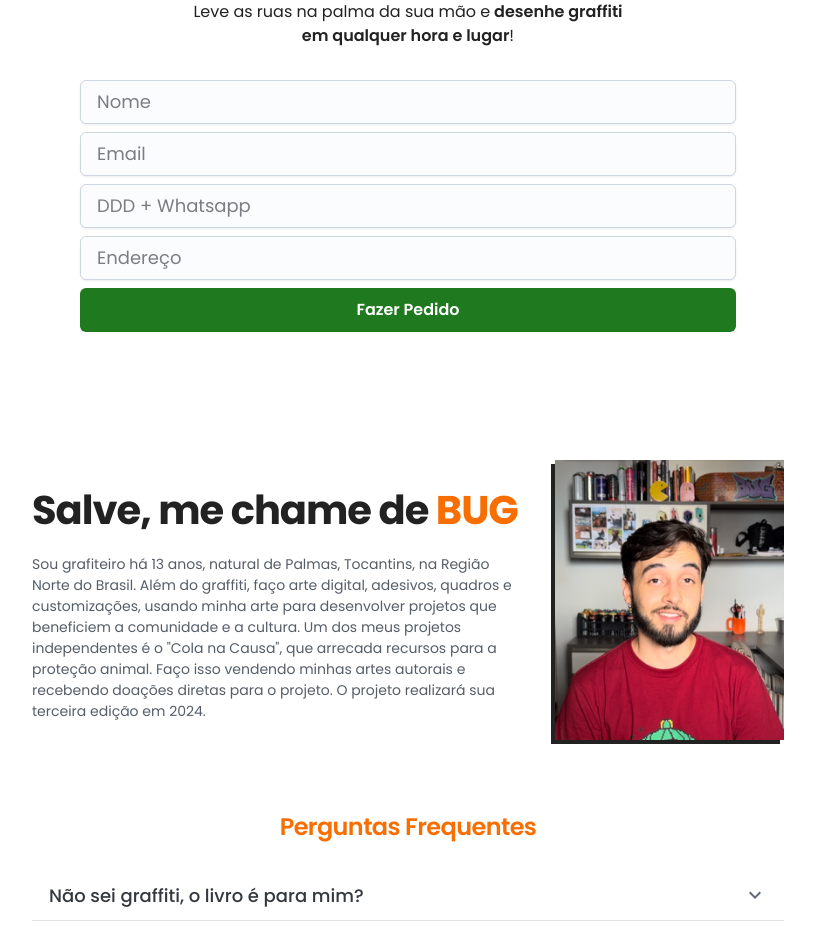
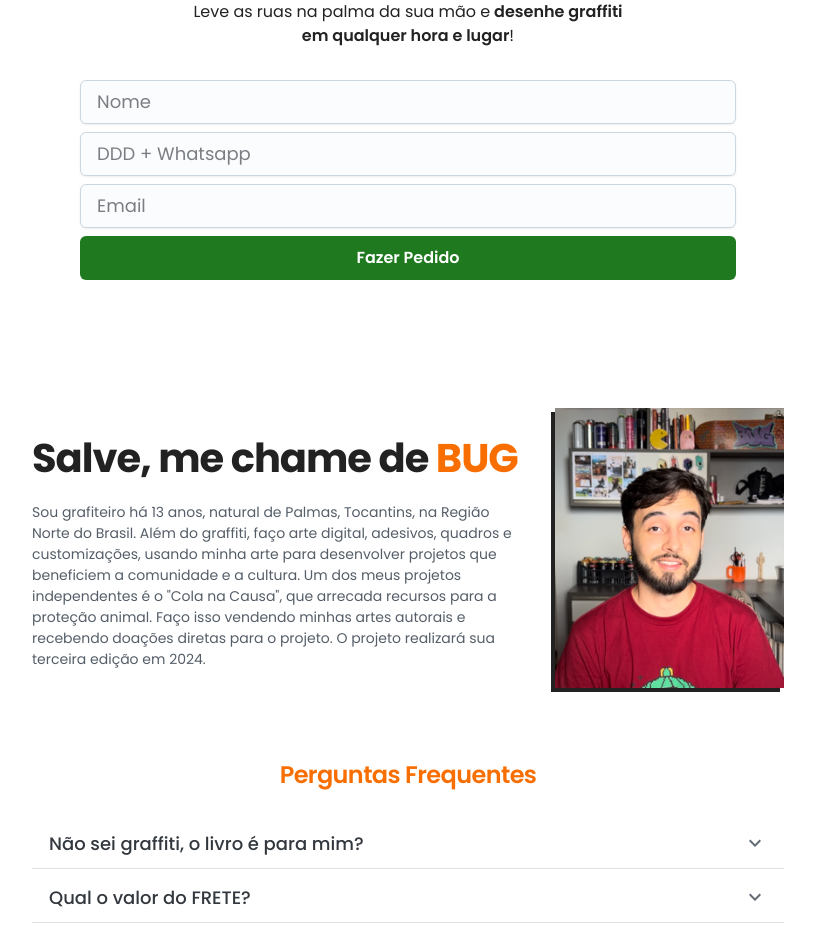
Before and after one commit to jricardocarreira/lp-brasil-graffiti-book, a Next.js app: page / in a window 1280 px wide. Shown: the part 1960-2890 px from the top of the page, without its empty margins (232-1047 px from the left). Built offline with nearby package versions, Linux system fonts and the light colour scheme; no server answers; a web font is replaced by a local one.

Commit message:
feat? delete addresss field

```diff
--- a/src/components/FormSubmit.tsx
+++ b/src/components/FormSubmit.tsx
@@ -19,7 +19,6 @@ export const FormSubmit = ({ plansRef }: Props) => {
   const [email, setEmail] = useState("");
   const [name, setName] = useState("");
   const [phone, setPhone] = useState("");
-  const [address, setAdress] = useState("");
   const [successMessage, setSuccessMessage] = useState<string | null>(null);
 
   const handleSubmit = (event: React.FormEvent<HTMLFormElement>) => {
@@ -63,10 +62,10 @@ export const FormSubmit = ({ plansRef }: Props) => {
 
           </Typography>
           <Typography
-          level="body-md"
-          textAlign="center"
-          maxWidth={[440]}
-          sx={{ mb: [2, 4], mt: 1 }}>
+            level="body-md"
+            textAlign="center"
+            maxWidth={[440]}
+            sx={{ mb: [2, 4], mt: 1 }}>
             Leve as ruas na palma da sua mão e<b> desenhe graffiti em qualquer hora e lugar</b>!
           </Typography>
         </Stack>
@@ -85,15 +84,6 @@ export const FormSubmit = ({ plansRef }: Props) => {
           />
           <Input
             size="lg"
-            placeholder="Email"
-            name="email"
-            type="email"
-            value={email}
-            onChange={(e) => setEmail(e.target.value)}
-            required
-          />
-          <Input
-            size="lg"
             placeholder="DDD + Whatsapp"
             name="phone"
             type="tel"
@@ -103,11 +93,11 @@ export const FormSubmit = ({ plansRef }: Props) => {
           />
           <Input
             size="lg"
-            placeholder="Endereço"
-            name="address"
-            type="address"
-            value={address}
-            onChange={(e) => setAdress(e.target.value)}
+            placeholder="Email"
+            name="email"
+            type="email"
+            value={email}
+            onChange={(e) => setEmail(e.target.value)}
             required
           />
           <Button color="success" size="lg" type="submit">
```
